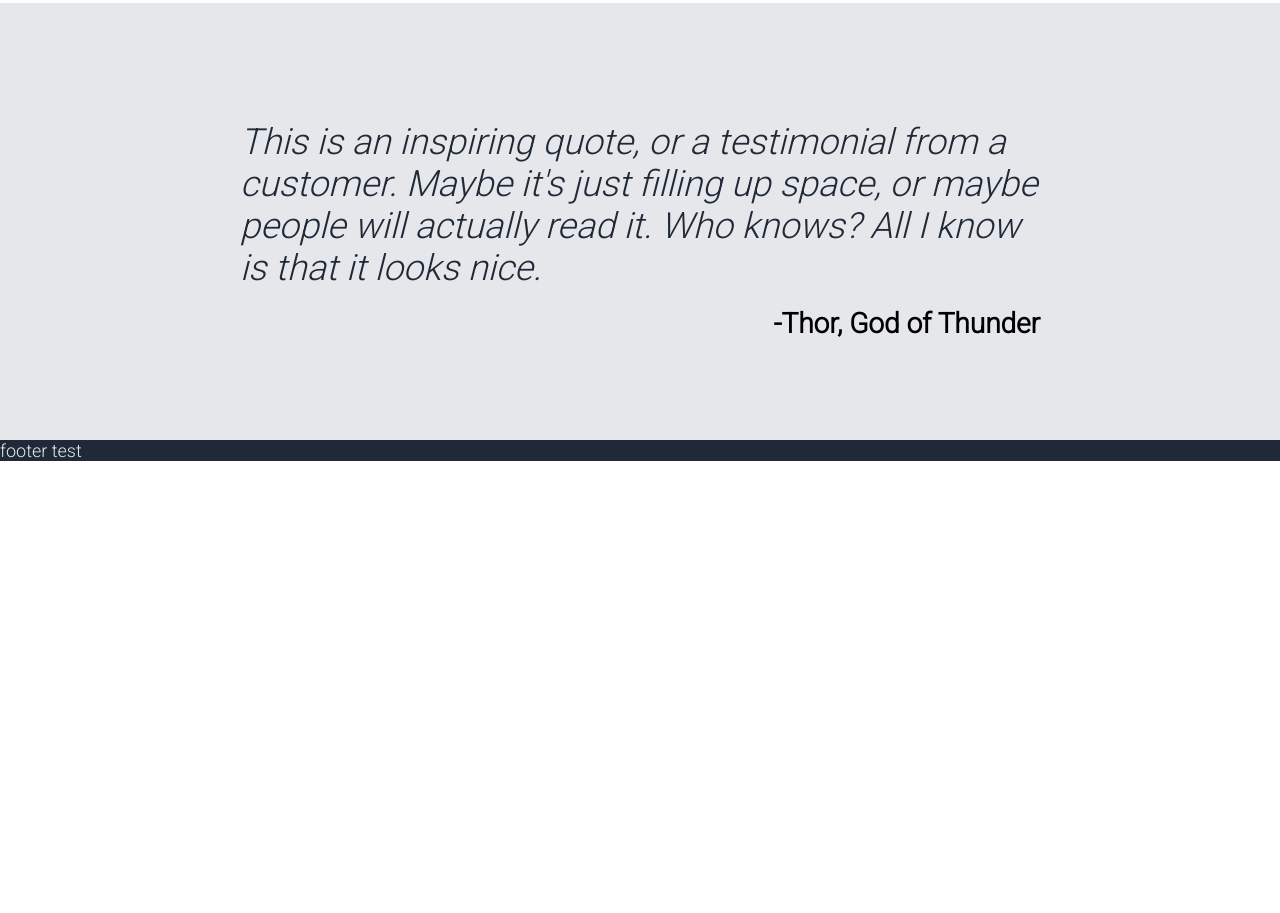
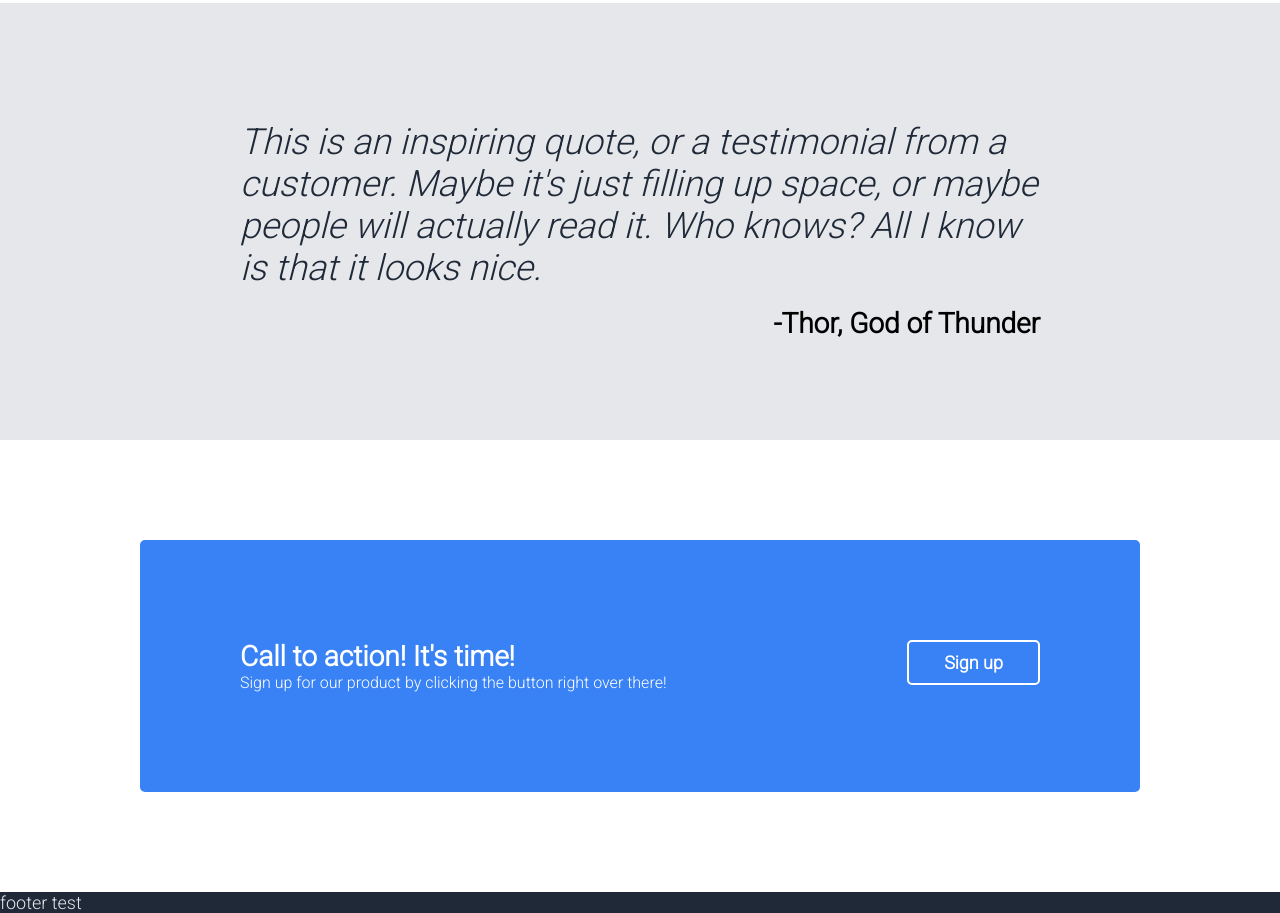
Before and after one commit to dvhlearning/odin-landing-page, a plain HTML site: page index.html in a window 1280 px wide. Shown: the part 914-1827 px from the top of the page. Before the commit the page ends 1375 px from the top, so only its background shows below. Drawn offline with Linux system fonts and the light colour scheme.

Commit message:
finished call to action section

```diff
--- a/index.html
+++ b/index.html
@@ -57,7 +57,7 @@
         </div>
     </div>
 
-    <div class="quoteSection">
+    <div class="quoteWrapper">
         <div class="quoteBox">
             <p class="quoteText"><em>This is an inspiring quote, or a testimonial from a
                 customer. Maybe it's just filling up space, or maybe
@@ -68,6 +68,19 @@
         </div>
     </div>
 
+    <div class="callToActionWrapper">
+        <div class="callToActionBox">
+            <div class="CTAleft">
+                <span class="callToActionTitle"><strong>Call to action! It's time!</strong></span><br>
+                <span>Sign up for our product by clicking the button right over there!</span>
+            </div>
+            <div class="CTAright">
+                <button class="CTAbutton"><strong>Sign up</strong></button>
+            </div>
+
+        </div>
+    </div>
+
     <footer>
         <span class="heroSecondaryText">footer test</span>
     </footer>
--- a/styles.css
+++ b/styles.css
@@ -81,10 +81,10 @@ button.signUpButton {
     width: 150px;
 }
 
-.quoteSection {
+.quoteWrapper {
     background-color: #E5E7EB;
 }
-.quoteBox{
+.quoteBox {
     margin: 0 auto;
     max-width: 1000px;
     padding: 100px;
@@ -101,6 +101,29 @@ button.signUpButton {
     margin: 0;
 }
 
+.callToActionBox {
+    margin: 100px auto;
+    max-width: 1000px;
+    padding: 100px;
+    border-radius: 5px;
+    background-color: #3882F6;
+    color: #FFFFFF;
+    display: flex;
+    justify-content: space-between;
+}
+
+.callToActionTitle {
+    font-size: 28px;
+}
+button.CTAbutton {
+    background-color: #3882F6;
+    color: #FFFFFF;
+    border: 2px solid #FFFFFF;
+    padding: 10px 35px;
+    border-radius: 5px;
+    font-size: 18px;
+}
+
 footer {
     background-color: #1F2937;
 }
```
